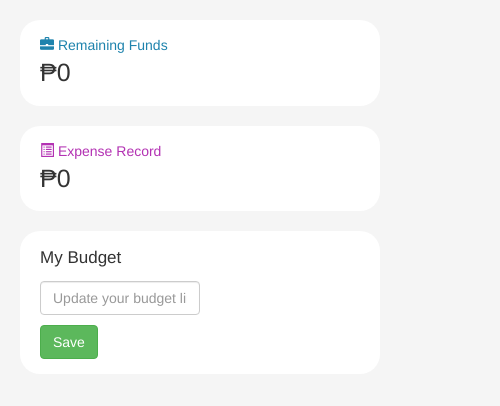
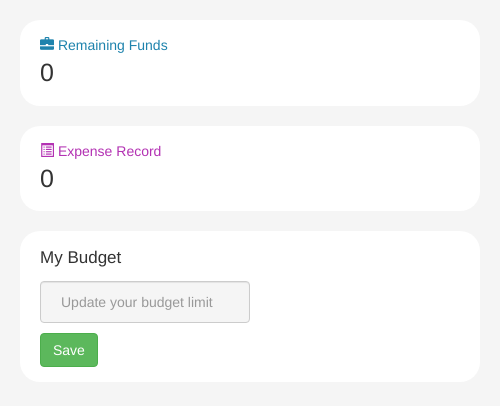
Before and after one commit to earlhansg/peso-pulse, a browser extension: page popup.html in a window 400 px wide. Shown: the whole page, 500 px wide, since content can reach past the window. Drawn offline with nearby package versions, Linux system fonts and the light colour scheme.

Commit message:
fixed error and updated css in popup.html

```diff
--- a/css/popup.css
+++ b/css/popup.css
@@ -1,5 +1,6 @@
 body {
   background-color: whitesmoke;
+  min-width: 500px;
 }
 
 .budget,
@@ -40,4 +41,6 @@ body {
 .form > input {
   margin-top: 1rem;
   width: 50%;
+  background-color: whitesmoke;
+  padding: 20px;
 }
--- a/popup.html
+++ b/popup.html
@@ -8,7 +8,7 @@
       rel="stylesheet"
       href="https://maxcdn.bootstrapcdn.com/bootstrap/3.3.7/css/bootstrap.min.css"
     />
-    <script src="https://maxcdn.bootstrapcdn.com/bootstrap/3.3.7/js/bootstrap.min.js"></script>
+    <!-- <script src="https://maxcdn.bootstrapcdn.com/bootstrap/3.3.7/js/bootstrap.min.js"></script> -->
     <script src="popup.js"></script>
     <script src="popup.js"></script>
   </head>
@@ -19,14 +19,14 @@
         <span class="glyphicon glyphicon-briefcase"></span>
         <span>Remaining Funds</span>
       </span>
-      <span id="funds">₱0</span>
+      <span id="funds">0</span>
     </div>
     <div class="spend">
       <span class="spend-header pt-2">
         <span class="glyphicon glyphicon-list-alt"></span>
         <span>Expense Record</span>
       </span>
-      <span id="spend">₱0</span>
+      <span id="spend">0</span>
     </div>
     <div class="limit">
       <span class="limit-header pt-2">
```
